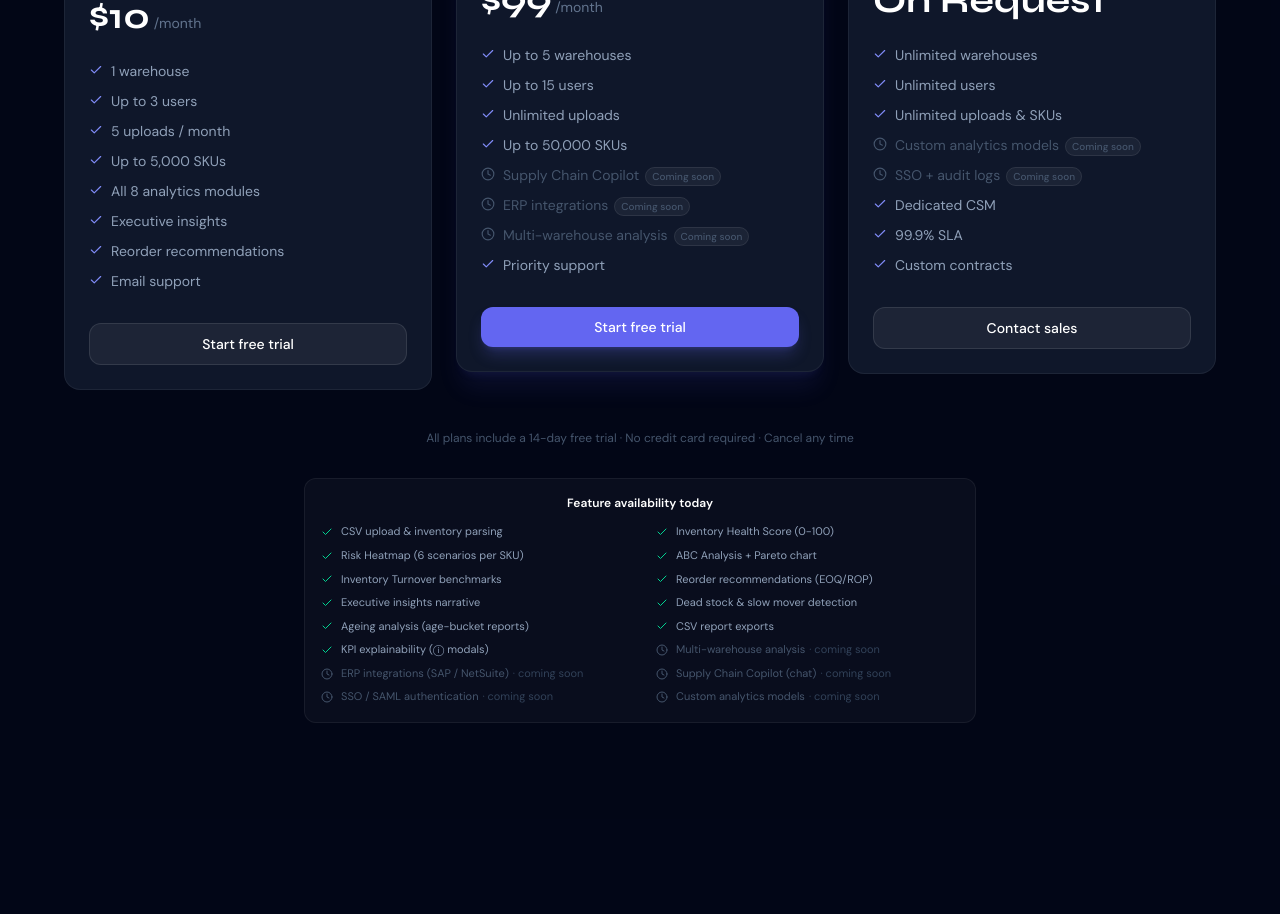
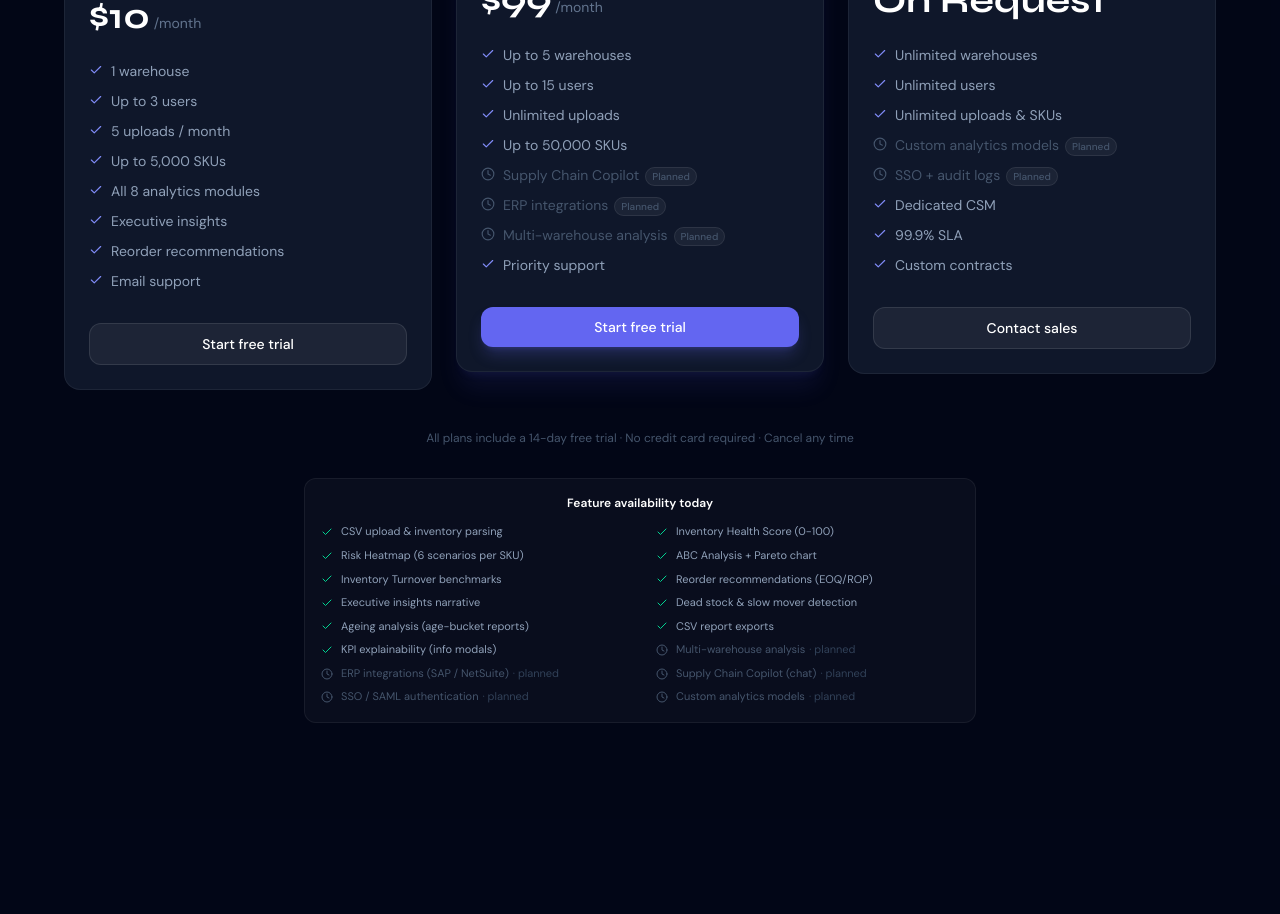
Before and after one commit to supplysenseai/supplysense-core, a Next.js app: page / in a window 1280 px wide. Shown: the part 3480-4394 px from the top of the page. Built offline with nearby package versions, Linux system fonts and the light colour scheme.

Commit message:
Release Candidate 1: prepare Version 1.0.0 for production deployment

```diff
--- a/components/landing/Pricing.tsx
+++ b/components/landing/Pricing.tsx
@@ -118,7 +118,7 @@ export function Pricing() {
                       {f.text}
                       {!f.live && (
                         <span className="ml-1.5 text-[10px] font-medium text-slate-600 bg-white/5 border border-white/8 px-1.5 py-0.5 rounded-full align-middle">
-                          Coming soon
+                          Planned
                         </span>
                       )}
                     </span>
@@ -155,7 +155,7 @@ export function Pricing() {
               { text: "Dead stock & slow mover detection",    live: true  },
               { text: "Ageing analysis (age-bucket reports)", live: true  },
               { text: "CSV report exports",                   live: true  },
-              { text: "KPI explainability (ⓘ modals)",       live: true  },
+              { text: "KPI explainability (info modals)",       live: true  },
               { text: "Multi-warehouse analysis",             live: false },
               { text: "ERP integrations (SAP / NetSuite)",    live: false },
               { text: "Supply Chain Copilot (chat)",          live: false },
@@ -169,7 +169,7 @@ export function Pricing() {
                 }
                 <span className={`text-[11px] ${f.live ? "text-slate-400" : "text-slate-600"}`}>
                   {f.text}
-                  {!f.live && <span className="ml-1 text-slate-700">· coming soon</span>}
+                  {!f.live && <span className="ml-1 text-slate-700">· planned</span>}
                 </span>
               </div>
             ))}
--- a/package.json
+++ b/package.json
@@ -1,6 +1,6 @@
 {
   "name": "supplysense-app",
-  "version": "0.1.0",
+  "version": "1.0.0",
   "private": true,
   "scripts": {
     "dev": "next dev",
```
Also changed, not shown: 2 other files (tests, documents, lock files or other folders).
